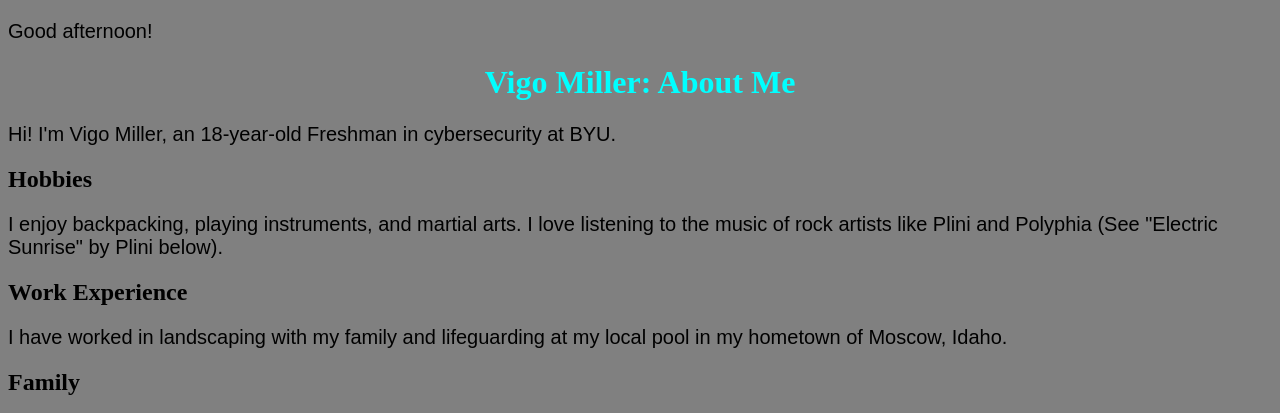
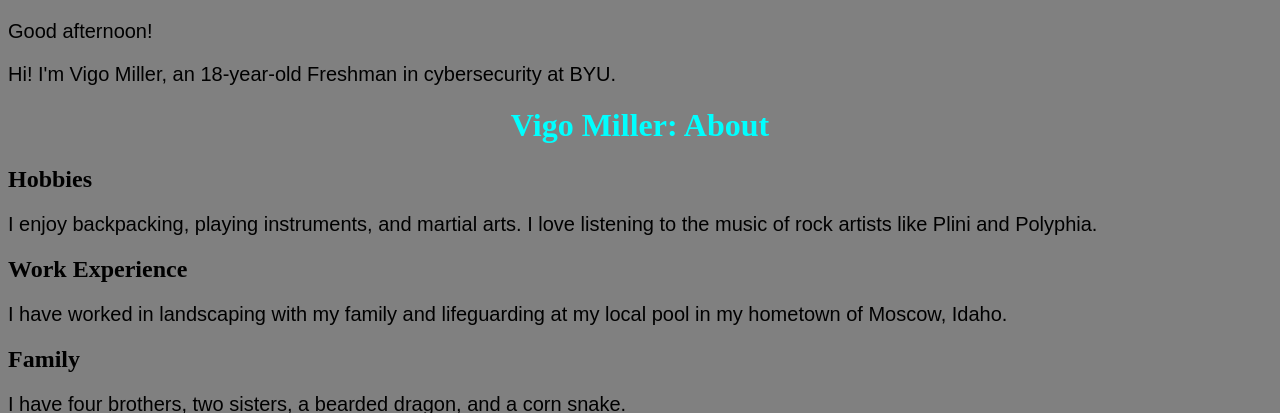
Before and after one commit to VSMiller767/IT-C-101-HTML-Lab, a plain HTML site: page index.html in a window 1280 px wide. Shown: the top 413 px of the page. Drawn offline with Linux system fonts and the light colour scheme.

Commit message:
Update index.html

```diff
--- a/index.html
+++ b/index.html
@@ -10,10 +10,10 @@
             document.write((new Date().getHours() < 12) ? "Good morning!" : "Good afternoon!");
         </script>
     </p>
-    <h1>Vigo Miller: About Me</h1>
     <p>Hi! I'm Vigo Miller, an 18-year-old Freshman in cybersecurity at BYU.</p>
+    <h1>Vigo Miller: About</h1>
     <h2>Hobbies</h2>
-    <p>I enjoy backpacking, playing instruments, and martial arts. I love listening to the music of rock artists like Plini and Polyphia (See "Electric Sunrise" by Plini below).</p>
+    <p>I enjoy backpacking, playing instruments, and martial arts. I love listening to the music of rock artists like Plini and Polyphia.</p>
     <h2>Work Experience</h2>
     <p>I have worked in landscaping with my family and lifeguarding at my local pool in my hometown of Moscow, Idaho.</p>
     <h2>Family</h2>
```
